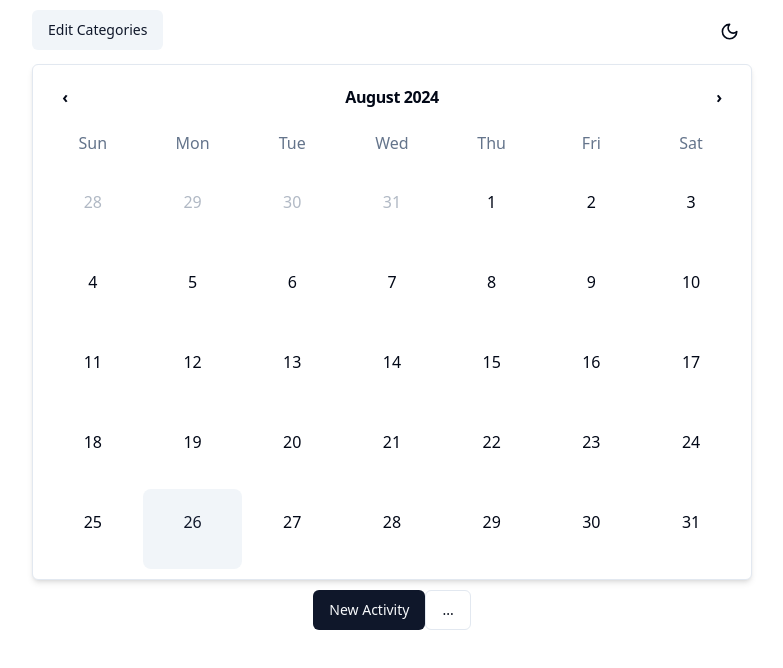
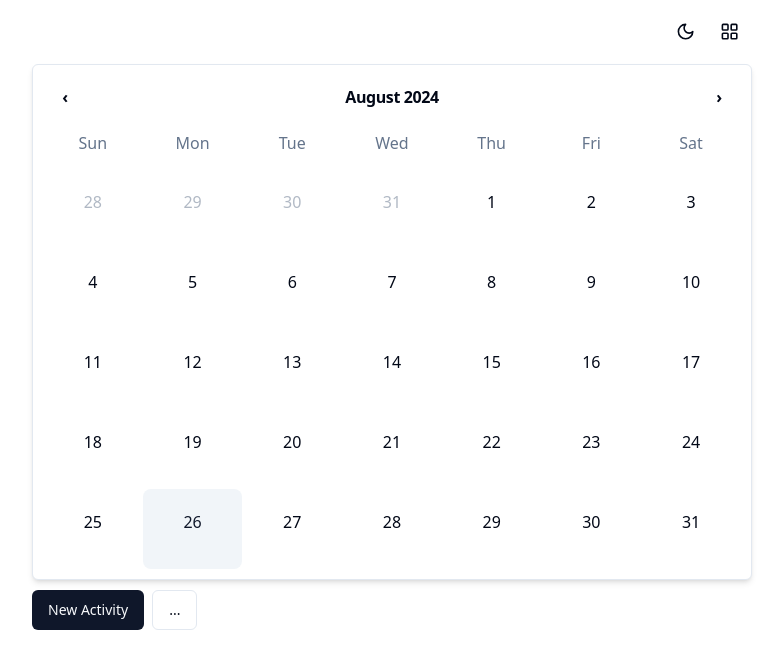
Before and after one commit to jessicaluong/fitness-calendar, a React (Vite) app: page / in a window 1280 px wide. Shown: the top 668 px of the page, without its empty margins (248-1031 px from the left). Built offline with nearby package versions, Linux system fonts and the light colour scheme.

Commit message:
Move buttons for easier access and more intuitive user interface

```diff
--- a/src/components/ActivityActions.tsx
+++ b/src/components/ActivityActions.tsx
@@ -3,10 +3,8 @@ import { CustomDropdownMenu } from "./CustomDropdownMenu";
 
 export default function ActivityActions() {
   return (
-    <section className="flex pt-[10px]">
-      <div className="me-auto">
-        <AddActivityDialog />
-      </div>
+    <section className="flex me-auto gap-2">
+      <AddActivityDialog />
       <CustomDropdownMenu />
     </section>
   );
--- a/src/components/App.tsx
+++ b/src/components/App.tsx
@@ -2,8 +2,6 @@ import CategoryCard from "./CategoryCard";
 import Calendar from "./Calendar";
 import Header from "./Header";
 import { useCalendarDataContext } from "@/lib/hooks";
-import { Button } from "./ui/button";
-import { AddActivityDialog } from "./AddActivityDialog";
 import ActivityActions from "./ActivityActions";
 
 function App() {
@@ -13,15 +11,14 @@ function App() {
   return (
     <main className="flex justify-center w-full p-[5px] md:p-[10px]">
       <div className="grid grid-cols-1 max-w-[720px]">
-        <div className="justify-items-center">
-          <div className="w-full">
         <Header />
-            <div className="mx-auto">
+        <div className="justify-items-center w-full mx-auto">
           <Calendar />
         </div>
+        <div className="pt-[5px] md:pt-[10px]">
+          <ActivityActions />
         </div>
-          <ActivityActions />
-          <div className="pt-[5px] md:pt-[10px] w-full">
+        <div className="pt-[5px] md:pt-[10px]">
           {calendarData[selectedDate] && (
             <div className="grid grid-cols-1 md:grid-cols-2 gap-2 items-center">
               {calendarData[selectedDate]?.map((event) => (
@@ -36,7 +33,6 @@ function App() {
           )}
         </div>
       </div>
-      </div>
     </main>
   );
 }
--- a/src/components/Header.tsx
+++ b/src/components/Header.tsx
@@ -2,23 +2,25 @@ import { useState } from "react";
 import { ModeToggle } from "./mode-toggle";
 import { Button } from "./ui/button";
 import EditCategoriesDialog from "./EditCategoriesDialog";
+import { LayoutGrid } from "lucide-react";
 
 export default function Header() {
   const [isDialogOpen, setIsDialogOpen] = useState(false);
 
   return (
     <section className="flex pb-[5px] md:pb-[10px]">
-      <div className="me-auto">
+      <div className="ms-auto">
+        <ModeToggle />
         <Button
-          variant="secondary"
+          variant="ghost"
+          size="rounded"
           onClick={() => {
             setIsDialogOpen(true);
           }}
         >
-          Edit Categories
+          <LayoutGrid className="h-[1.2rem] w-[1.2rem]" />
         </Button>
       </div>
-      <ModeToggle />
       <EditCategoriesDialog
         open={isDialogOpen}
         onOpenChange={setIsDialogOpen}
```
Lines whose indentation alone changed are shown as unchanged.
